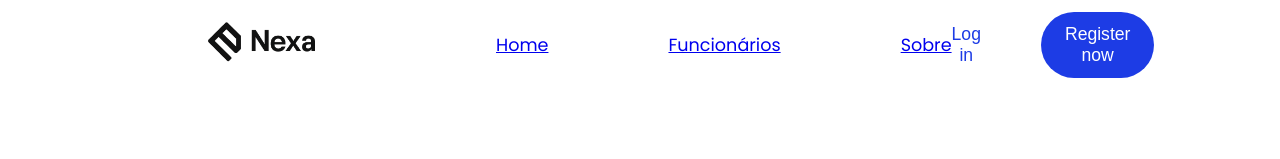
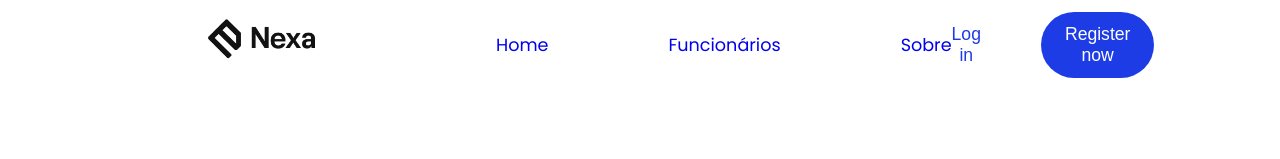
Before and after one commit to joaosehn2406/site-json-reader, a React (Vite) app: page /funcionarios in a window 1280 px wide. Shown: the top 159 px of the page. Built offline with nearby package versions, Linux system fonts and the light colour scheme.

Commit message:
feat: implemented home navigation clicking in main image

```diff
--- a/src/components/Header/Header.css
+++ b/src/components/Header/Header.css
@@ -24,10 +24,17 @@
 
 .ul-container li {
     font-size: 1.1rem;
+    text-decoration: none;
     color: #000000;
     cursor: pointer;
     transition: opacity 0.3s;
+
 }
+
+a, .link-home {
+    text-decoration: none;
+}
+
 
 .ul-container li:hover {
     opacity: 0.7;
--- a/src/components/Header/LogoEmpresa.jsx
+++ b/src/components/Header/LogoEmpresa.jsx
@@ -1,9 +1,16 @@
 import React from 'react';
 import './Header.css'
 import imgempresa from '../../assets/imgempresa.png';
+import {Link} from "react-router-dom";
 
 function LogoEmpresa(){
-    return <img className="imagem_empresa" src = {imgempresa} alt="Logo da empresa"/>
+    return (
+        <div >
+            <Link to="/home">
+                <img className="imagem_empresa" src = {imgempresa} alt="Logo da empresa"/>
+            </Link>
+        </div>
+    )
 }
 
 export default LogoEmpresa
--- a/src/pages/Funcionarios.tsx
+++ b/src/pages/Funcionarios.tsx
@@ -3,7 +3,7 @@ import CardFuncionarios from '../CardFuncionario/CardFuncionario';
 
 function Funcionarios() {
     return (
-        <div style={{ display: 'flex', flexWrap: 'wrap', justifyContent: 'center', padding: '50px' }}>
+        <div style={{ display: 'flex', flexWrap: 'wrap', justifyContent: 'center', padding: '50px', textDecoration: 'none' }}>
             {funfu.map((func) => (
                 <CardFuncionarios key={func.id} funcionario={func} />
             ))}
```
Also changed, not shown: 1 other file (tests, documents, lock files or other folders).
